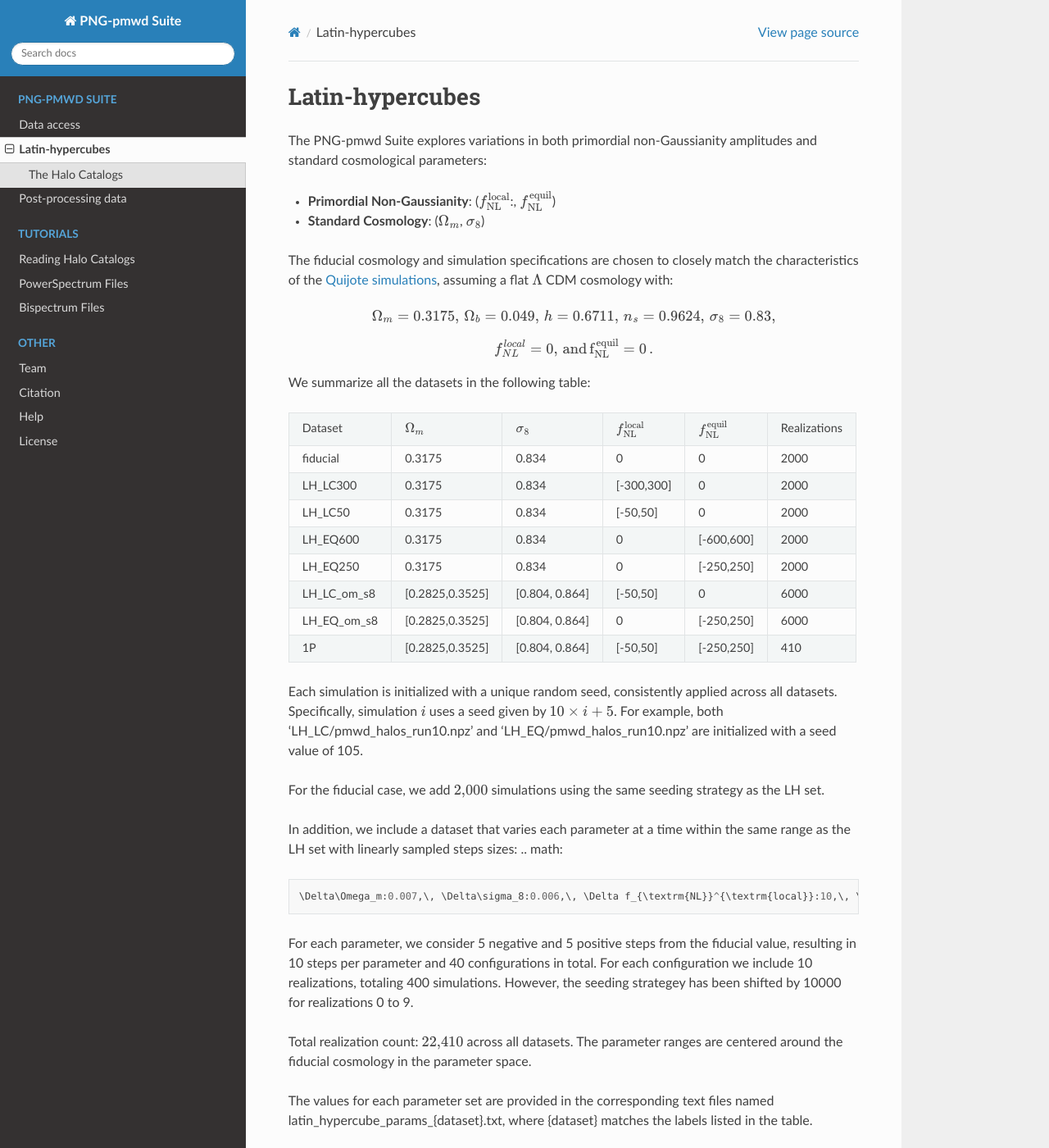
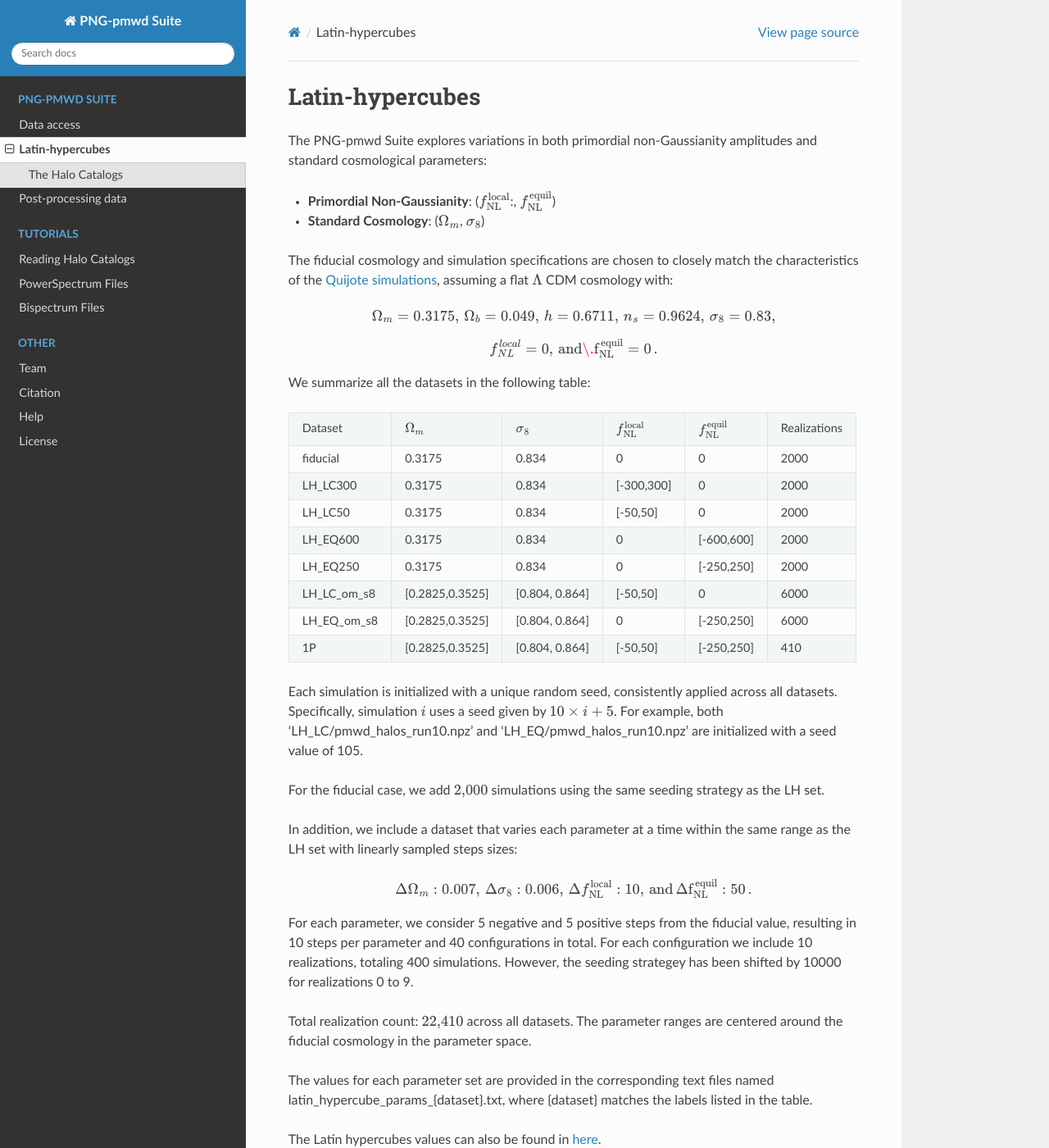
Before and after one commit to jcallesh/PNG-pmwd-Suite, a Sphinx documentation site: the page built from docs/source/latin_hypercubes.rst, in a window 1280 px wide and 1400 px high. Shown: the whole window at 82% size. Built offline with Sphinx 7.4.7 and the Read the Docs theme 3.1.0, drawn with Linux system fonts in a browser that asks for light colours.

Commit message:
docs: update

```diff
--- a/docs/source/latin_hypercubes.rst
+++ b/docs/source/latin_hypercubes.rst
@@ -15,7 +15,7 @@ The fiducial cosmology and simulation specifications are chosen to closely match
     \Omega_m=0.3175,\, \Omega_b=0.049,\, h=0.6711,\, n_s=0.9624,\, \sigma_8=0.83,
 
 .. math::
-    f_{NL}^{local}=0,\, \rm{and}\, f_{NL}^{equil}=0\,.
+    f_{NL}^{local}=0,\, \rm{and}\. f_{NL}^{equil}=0\,.
 
 We summarize all the datasets in the following table:
 
@@ -44,6 +44,7 @@ Each simulation is initialized with a unique random seed, consistently applied a
 For the fiducial case, we add :math:`2{,}000` simulations using the same seeding strategy as the LH set.
 
 In addition, we include a dataset that varies each parameter at a time within the same range as the LH set with linearly sampled steps sizes:
+
 .. math::
     \Delta\Omega_m:0.007,\, \Delta\sigma_8:0.006,\, \Delta f_{\textrm{NL}}^{\textrm{local}}:10,\, \rm{and} \,\Delta f_{\textrm{NL}}^{\textrm{equil}}:50\,.
 
```
